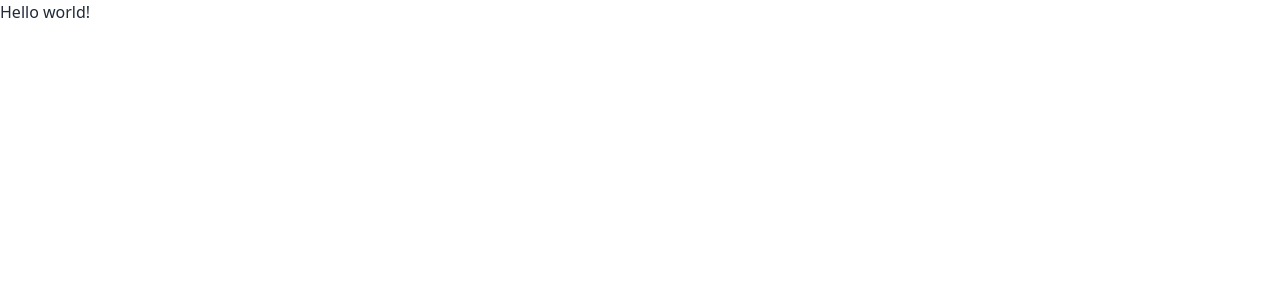
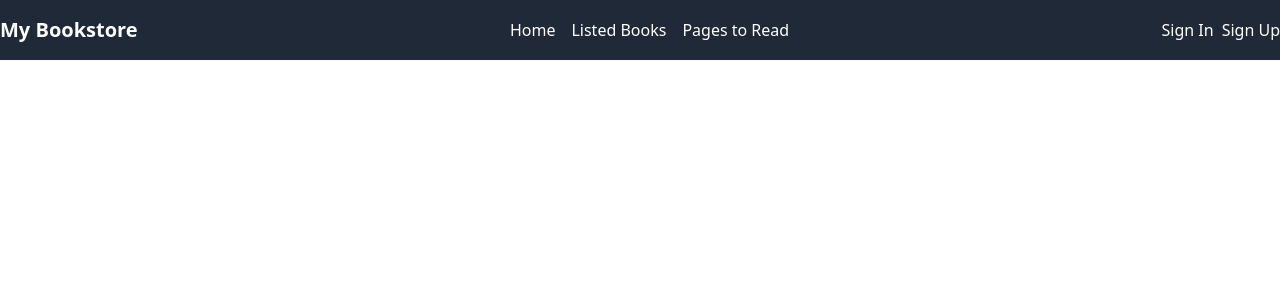
Before and after one commit to 0Karma0/Book-Store-Website, a React (Vite) app: page / in a window 1280 px wide. Shown: the top 300 px of the page. Built offline with nearby package versions, Linux system fonts and the light colour scheme.

Commit message:
navbar added

```diff
--- /dev/null
+++ b/src/components/banner.jsx
@@ -0,0 +1,19 @@
+// Banner.js
+import React from 'react';
+import { Link } from 'react-router-dom';
+
+const Banner = () => {
+  return (
+    <section className="py-8 flex items-center justify-between">
+      <div className="max-w-2xl">
+        <h1 className="text-4xl font-bold mb-4">Welcome to My Bookstore</h1>
+        <Link to="/listed-books" className="bg-blue-500 text-white py-2 px-4 rounded hover:bg-blue-600">View The List</Link>
+      </div>
+      <div>
+        <img src="/banner-image.jpg" alt="Bookstore Banner" className="w-64 h-auto" />
+      </div>
+    </section>
+  );
+}
+
+export default Banner;
--- /dev/null
+++ b/src/components/navbar.jsx
@@ -0,0 +1,24 @@
+// Navbar.js
+import React from 'react';
+import { NavLink } from 'react-router-dom';
+
+const Navbar = () => {
+  return (
+    <nav className="bg-gray-800 text-white py-4">
+      <div className="container mx-auto flex justify-between items-center">
+        <NavLink to="/" className="text-xl font-bold">My Bookstore</NavLink>
+        <ul className="flex space-x-4">
+          <li><NavLink to="/" activeClassName="text-yellow-400">Home</NavLink></li>
+          <li><NavLink to="/listed-books" activeClassName="text-yellow-400">Listed Books</NavLink></li>
+          <li><NavLink to="/pages-to-read" activeClassName="text-yellow-400">Pages to Read</NavLink></li>
+        </ul>
+        <div>
+          <button className="mr-2">Sign In</button>
+          <button>Sign Up</button>
+        </div>
+      </div>
+    </nav>
+  );
+}
+
+export default Navbar;
--- a/src/main.jsx
+++ b/src/main.jsx
@@ -5,12 +5,16 @@ import {
   RouterProvider,
 } from "react-router-dom";
 import './index.css'
+import Navbar from './components/navbar';
+import Banner from './components/banner';
 
 const router = createBrowserRouter([
   {
     path: "/",
-    element: <div>Hello world!</div>,
-  },
+    element: <div>
+      <Navbar></Navbar>
+    </div>,
+  }
 ]);
 
 ReactDOM.createRoot(document.getElementById('root')).render(
```
